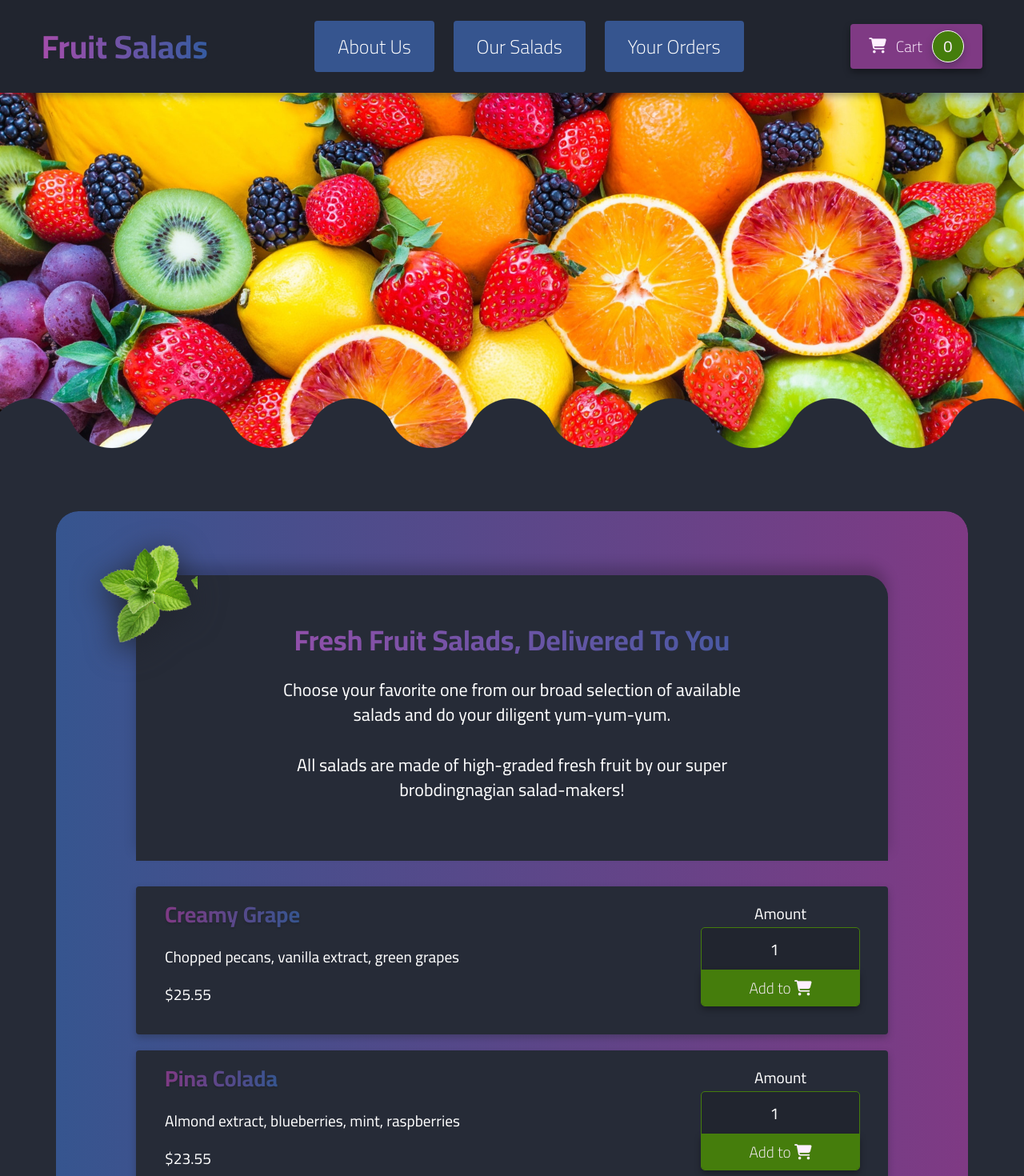
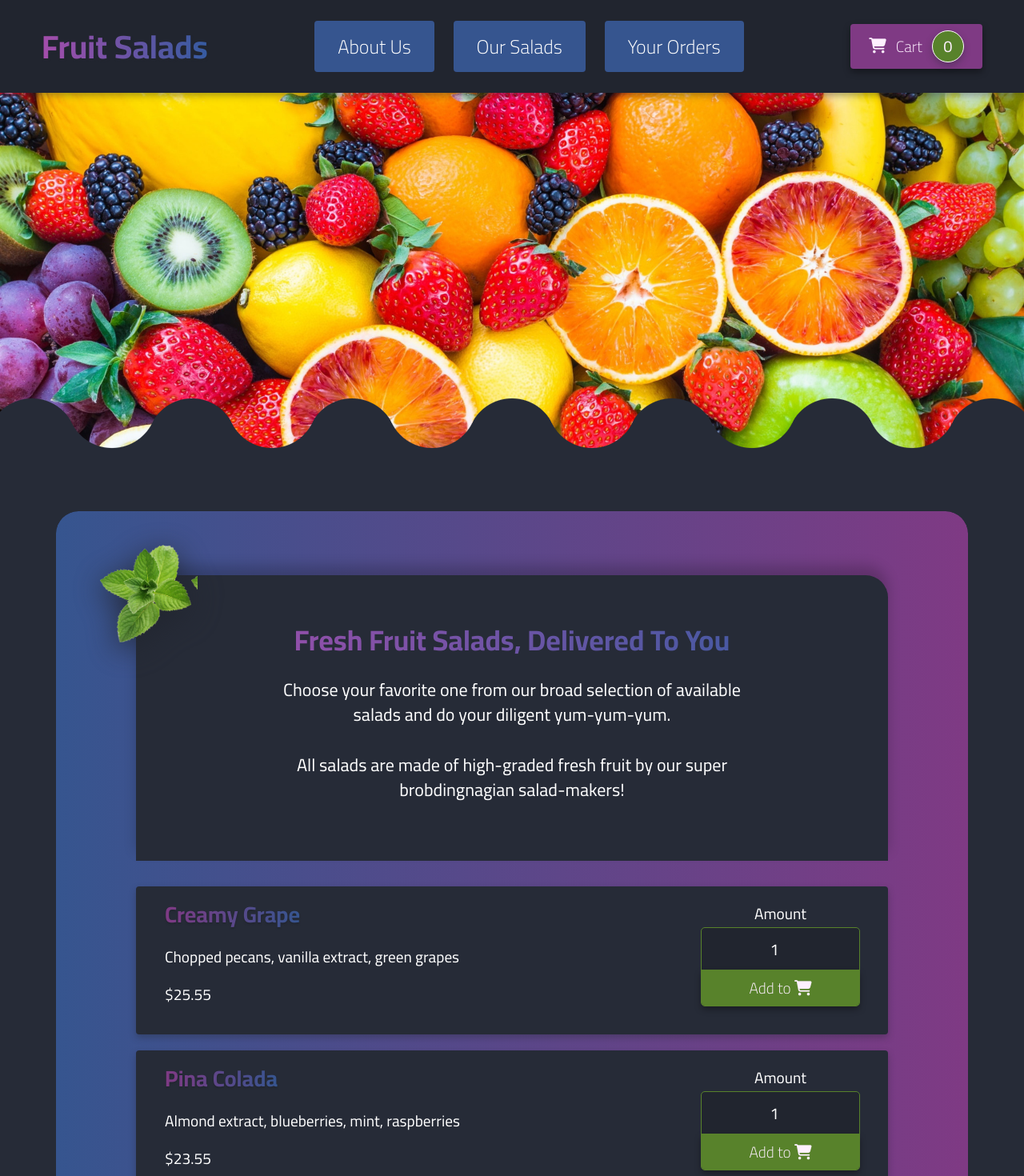
Before and after one commit to xlsmile/meals, a React (Create React App) app: page / in a window 1280 px wide. Shown: the top 1470 px of the page at 80% size. Built offline with nearby package versions, Linux system fonts and the light colour scheme.

Commit message:
Update colours.

```diff
--- a/src/index.css
+++ b/src/index.css
@@ -38,7 +38,7 @@ body {
 }
 @media (max-width: 90em) {
   body {
-    background: #457d0c;
+    background: #58822b;
   }
 }
 @media (max-width: 48em) {
@@ -95,11 +95,11 @@ body {
   box-shadow: 0 0.4rem 0.8rem rgba(33, 37, 47, 0.35);
 }
 .cta--success {
-  background: #457d0c;
+  background: #58822b;
   color: #fef0ff;
 }
 .cta--success:hover {
-  background: #52940e;
+  background: #659531;
 }
 .cta--cart {
   display: flex;
@@ -122,26 +122,26 @@ body {
   background: #6e3272;
 }
 .cta--increase {
-  background: #457d0c;
+  background: #58822b;
   color: #fff;
   padding: 0.4em 0.8em;
 }
 .cta--increase:hover {
-  background: #38660a;
+  background: #4b6f25;
 }
 .cta--add {
-  background: #457d0c;
+  background: #58822b;
   color: #fef0ff;
   border-top-right-radius: 0;
   border-top-left-radius: 0;
-  outline: 1px solid #457d0c;
+  outline: 1px solid #58822b;
   padding: 0.2em 1.2em;
 }
 .cta--add:hover {
-  background: #38660a;
+  background: #4b6f25;
 }
 .cta--add:focus, .cta--add:active {
-  background: #2b4e08;
+  background: #3e5c1e;
 }
 .cta__cancel {
   border-radius: 0;
@@ -153,6 +153,9 @@ body {
 }
 .cta__cancel:hover {
   background: none;
+}
+.cta__cancel:active {
+  box-shadow: none;
 }
 .cta__cancel::before {
   content: "";
@@ -266,7 +269,7 @@ body {
 }
 .counter__cart {
   box-shadow: 0 0.4rem 0.8rem rgba(33, 37, 47, 0.35);
-  background-color: #457d0c;
+  background-color: #58822b;
   border: 1px solid #fff;
   border-radius: 50%;
   font-size: 2rem;
@@ -311,7 +314,7 @@ body {
   border-top-right-radius: 0.4rem;
   padding: 0.4em 1.6em;
   background: #21252f;
-  outline: 1px solid #457d0c;
+  outline: 1px solid #58822b;
   font-family: inherit;
   font-size: 2rem;
   width: inherit;
@@ -499,6 +502,7 @@ body {
   background-size: contain;
   z-index: 100;
   filter: drop-shadow(0 0.4em 0.8em #21252f);
+  opacity: 0.9;
 }
 
 .modal__overlay {
@@ -528,7 +532,7 @@ body {
 }
 .modal__amount--number {
   border-radius: 0.4rem 0.4rem 0.4rem 0.4rem;
-  background: #457d0c;
+  background: #58822b;
   color: #fff;
   padding: 0.1em 0.4em;
 }
--- a/src/scss/abstracts/_variables.scss
+++ b/src/scss/abstracts/_variables.scss
@@ -9,7 +9,7 @@ $color-delta: #ffdab3;
 $color-lambda: #a44dab;
 $color-default: #36558f;
 $color-primary: #355ba0;
-$color-success: #457d0c;
+$color-success: #58822b;
 $color-warning: #e46e1f;
 $color-danger: #c9342c;
 
--- a/src/scss/components/_button.scss
+++ b/src/scss/components/_button.scss
@@ -90,6 +90,10 @@
       background: none;
     }
 
+    &:active {
+      box-shadow: none;
+    }
+
     &::before {
       content: "";
       position: absolute;
--- a/src/scss/components/_main.scss
+++ b/src/scss/components/_main.scss
@@ -50,5 +50,6 @@
     background-size: contain;
     z-index: 100;
     filter: drop-shadow(0 0.4em 0.8em $color-black);
+    opacity: 0.9;
   }
 }
```
